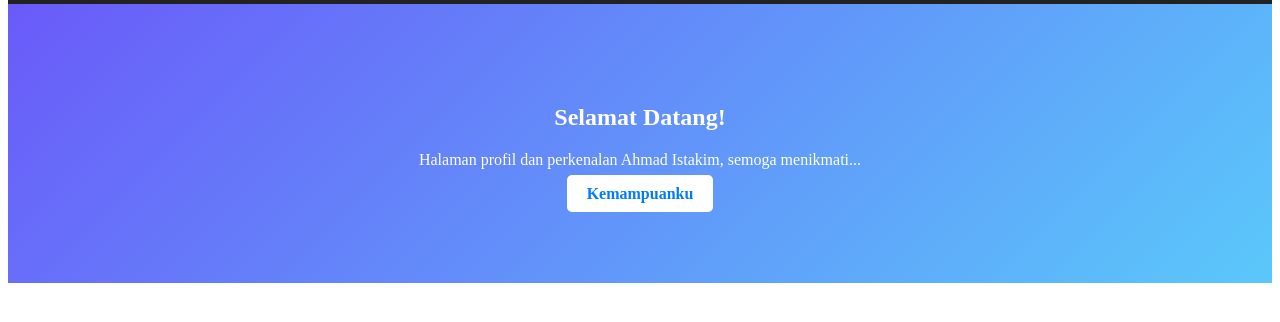
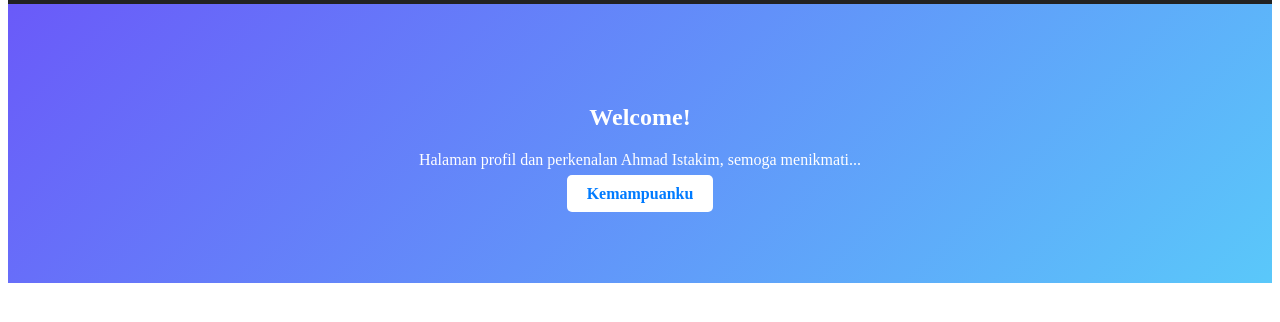
Before and after one commit to aistaqiemsy/x4-navbar, a plain HTML site: page index.html in a window 1280 px wide. Shown: the part 64-386 px from the top of the page. Drawn offline with Linux system fonts and the light colour scheme.

Commit message:
mengubah dalam bahasa inggris

```diff
--- a/index.html
+++ b/index.html
@@ -21,7 +21,7 @@
 </a>
 
 <section class="content">
-<h1>Selamat Datang!</h1>
+<h1>Welcome!</h1>
 <p>
 Halaman profil dan perkenalan Ahmad Istakim,
 semoga menikmati...
```
